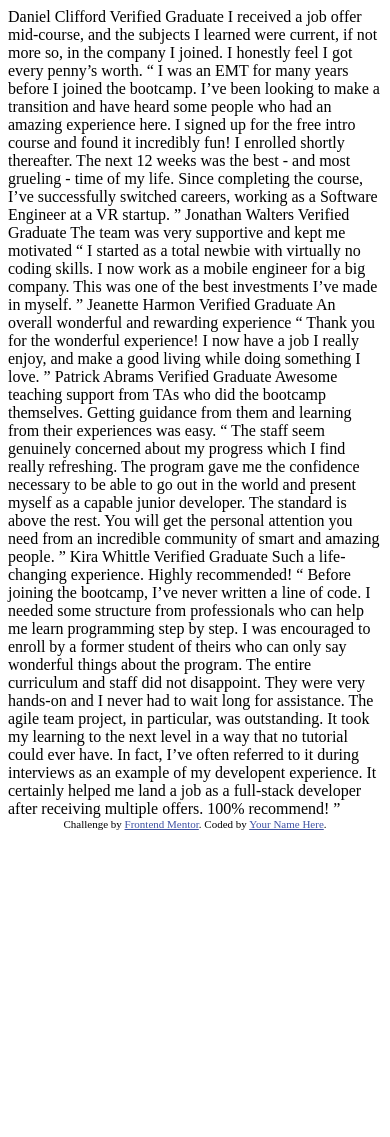
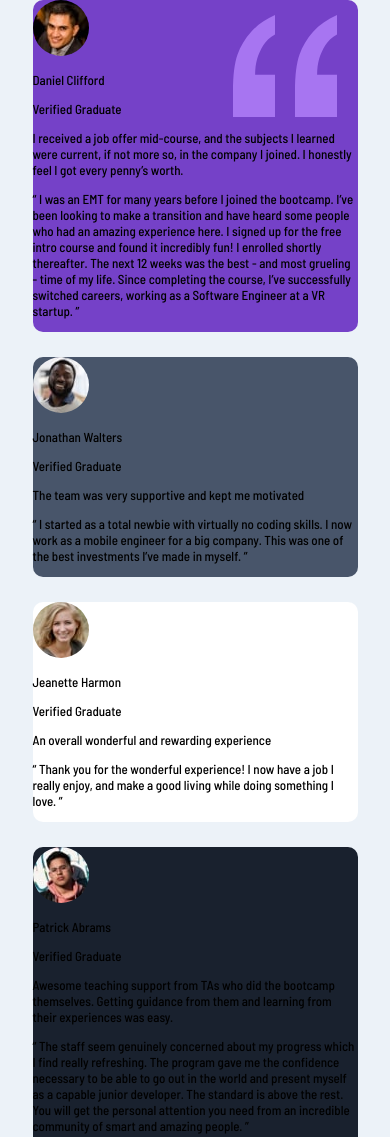
Before and after one commit to jfprentice/Testimonials-Grid-Section, a plain HTML site: page index.html in a window 390 px wide. Shown: the top 1137 px of the page. Before the commit the page ends 844 px from the top, so only its background shows below. Drawn offline with Linux system fonts and the light colour scheme.

Commit message:
start basic html mobile layout with some styling

```diff
--- a/index.html
+++ b/index.html
@@ -6,71 +6,68 @@
 
   <link rel="icon" type="image/png" sizes="32x32" href="./images/favicon-32x32.png">
 
+  <link href="https://fonts.googleapis.com/css2?family=Barlow+Semi+Condensed:wght@500;600&display=swap" rel="stylesheet">
+
+  <link rel="stylesheet" href="styles.css">
+
   <title>Frontend Mentor | [Challenge Name Here]</title>
 
-  <!-- Feel free to remove these styles or customise in your own stylesheet 👍 -->
-  <style>
-    .attribution { font-size: 11px; text-align: center; }
-    .attribution a { color: hsl(228, 45%, 44%); }
-  </style>
 </head>
 <body>
-  Daniel Clifford
-  Verified Graduate
 
-  I received a job offer mid-course, and the subjects I learned were current, if not more so,
-  in the company I joined. I honestly feel I got every penny’s worth.
+  <div class="grid-box one">
+    <img class="profile-picture" src="images/image-daniel.jpg" alt="Daniel Clifford Profile Picture">
+    <p class="name">Daniel Clifford</p>
+    <p class="verified">Verified Graduate</p>
 
-  “ I was an EMT for many years before I joined the bootcamp. I’ve been looking to make a
-  transition and have heard some people who had an amazing experience here. I signed up
-  for the free intro course and found it incredibly fun! I enrolled shortly thereafter.
-  The next 12 weeks was the best - and most grueling - time of my life. Since completing
-  the course, I’ve successfully switched careers, working as a Software Engineer at a VR startup. ”
+    <p class="headline">I received a job offer mid-course, and the subjects I learned were current, if not more so, in the company I joined. I honestly feel I got every penny’s worth.</p>
 
-  Jonathan Walters
-  Verified Graduate
+    <p class="testimonial"> “ I was an EMT for many years before I joined the bootcamp. I’ve been looking to make a transition and have heard some people who had an amazing experience here. I signed up for the free intro course and found it incredibly fun! I enrolled shortly thereafter. The next 12 weeks was the best - and most grueling - time of my life. Since completing the course, I’ve successfully switched careers, working as a Software Engineer at a VR startup. ”</p>
+  </div>
 
-  The team was very supportive and kept me motivated
+  <div class="grid-box two">
+    <img class="profile-picture" src="images/image-jonathan.jpg" alt="Jonathon Walters Profile Picture">
+    <p class="name">Jonathan Walters</p>
+    <p class="verified">Verified Graduate</p>
 
-  “ I started as a total newbie with virtually no coding skills. I now work as a mobile engineer
-  for a big company. This was one of the best investments I’ve made in myself. ”
+    <p class="headline">The team was very supportive and kept me motivated</p>
 
-  Jeanette Harmon
-  Verified Graduate
+    <p class="testimonial">“ I started as a total newbie with virtually no coding skills. I now work as a mobile engineer for a big company. This was one of the best investments I’ve made in myself. ”</p>
+  </div>
 
-  An overall wonderful and rewarding experience
+  <div class="grid-box three">
+    <img class="profile-picture" src="images/image-jeanette.jpg" alt="Jeanette Harmon Profile Picture">
+    <p class="name">Jeanette Harmon</p>
+    <p class="verified">Verified Graduate</p>
 
-  “ Thank you for the wonderful experience! I now have a job I really enjoy, and make a good living
-  while doing something I love. ”
+    <p class="headline">An overall wonderful and rewarding experience</p>
 
-  Patrick Abrams
-  Verified Graduate
+    <p class="testimonial">“ Thank you for the wonderful experience! I now have a job I really enjoy, and make a good living while doing something I love. ”</p>
+  </div>
 
-  Awesome teaching support from TAs who did the bootcamp themselves. Getting guidance from them and
-  learning from their experiences was easy.
+  <div class="grid-box four">
+    <img class="profile-picture" src="images/image-patrick.jpg" alt="Patrick Abrams Profile Picture">
+    <p class="name">Patrick Abrams</p>
+    <p class="verified">Verified Graduate</p>
 
-  “ The staff seem genuinely concerned about my progress which I find really refreshing. The program
-  gave me the confidence necessary to be able to go out in the world and present myself as a capable
-  junior developer. The standard is above the rest. You will get the personal attention you need from
-  an incredible community of smart and amazing people. ”
+    <p class="headline">Awesome teaching support from TAs who did the bootcamp themselves. Getting guidance from them and learning from their experiences was easy.</p>
 
-  Kira Whittle
-  Verified Graduate
+    <p class="testimonial">“ The staff seem genuinely concerned about my progress which I find really refreshing. The program gave me the confidence necessary to be able to go out in the world and present myself as a capable junior developer. The standard is above the rest. You will get the personal attention you need from an incredible community of smart and amazing people. ”</p>
+  </div>
 
-  Such a life-changing experience. Highly recommended!
+  <div class="grid-box five">
+    <img class="profile-picture" src="images/image-kira.jpg" alt="Kira Whittle Profile Picture">
+    <p class="name">Kira Whittle</p>
+    <p class="verified">Verified Graduate</p>
 
-  “ Before joining the bootcamp, I’ve never written a line of code. I needed some structure from
-  professionals who can help me learn programming step by step. I was encouraged to enroll by a former
-  student of theirs who can only say wonderful things about the program. The entire curriculum and staff
-  did not disappoint. They were very hands-on and I never had to wait long for assistance. The agile team
-  project, in particular, was outstanding. It took my learning to the next level in a way that no tutorial
-  could ever have. In fact, I’ve often referred to it during interviews as an example of my developent
-  experience. It certainly helped me land a job as a full-stack developer after receiving multiple offers.
-  100% recommend! ”
+    <p class="headline">Such a life-changing experience. Highly recommended!</p>
+
+    <p class="testimonial">“ Before joining the bootcamp, I’ve never written a line of code. I needed some structure from professionals who can help me learn programming step by step. I was encouraged to enroll by a former student of theirs who can only say wonderful things about the program. The entire curriculum and staff did not disappoint. They were very hands-on and I never had to wait long for assistance. The agile team project, in particular, was outstanding. It took my learning to the next level in a way that no tutorial could ever have. In fact, I’ve often referred to it during interviews as an example of my developent experience. It certainly helped me land a job as a full-stack developer after receiving multiple offers. 100% recommend! ”</p>
+  </div>
 
   <div class="attribution">
     Challenge by <a href="https://www.frontendmentor.io?ref=challenge" target="_blank">Frontend Mentor</a>.
-    Coded by <a href="#">Your Name Here</a>.
+    Coded by <a href="https://www.frontendmentor.io/profile/jfprentice" target="_blank">Josh Prentice</a>.
   </div>
 </body>
 </html>
--- a/styles.css
+++ b/styles.css
@@ -0,0 +1,71 @@
+body{
+  margin: 0;
+  padding: 0;
+  display: grid;
+  justify-content: center;
+  align-items: center;
+  grid-gap: 25px;
+  font-family: 'Barlow Semi Condensed', sans-serif;
+  font-size: 13px;
+  box-sizing: border-box;
+  background-color: hsl(210, 46%, 95%);
+}
+
+.grid-box{
+  width: 325px;
+  height: auto;
+  border-radius: 10px;
+}
+
+.one{
+  background-color: hsl(263, 55%, 52%);
+  background-image: url("images/bg-pattern-quotation.svg");
+  background-position: 200px 15px;
+  background-repeat: no-repeat;
+}
+
+.two{
+  background-color: hsl(217, 19%, 35%);
+}
+
+.three, .five{
+  background-color: hsl(0, 0%, 100%)
+}
+
+.four{
+  background-color: hsl(219, 29%, 14%);
+}
+
+.five{
+
+}
+
+.profile-picture{
+  border-radius: 100%;
+}
+
+.name{
+
+}
+
+.verified{
+
+}
+
+.headline{
+
+}
+
+.testimonial{
+
+}
+
+.attribution {
+  position: relative;
+  bottom: 0;
+  font-size: 11px; text-align: center;
+}
+
+.attribution a {
+  color: hsl(228, 45%, 44%);
+}
```
